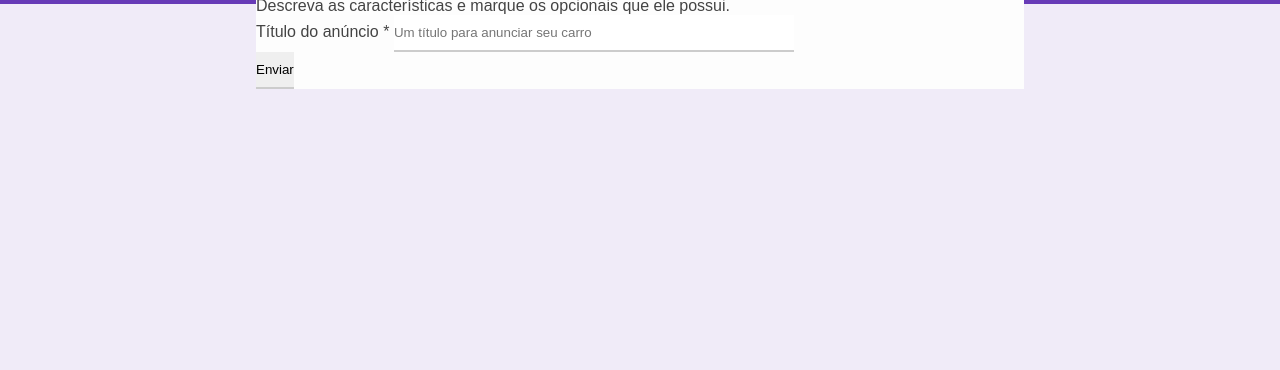
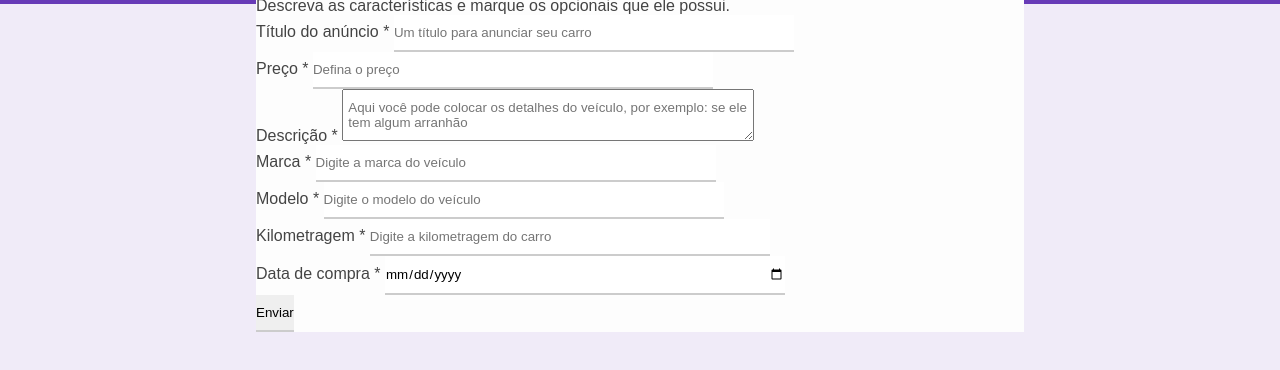
Before and after one commit to Viceleno/site-formulario, a plain HTML site: page index.html in a window 1280 px wide. Shown: the part 196-566 px from the top of the page. Drawn offline with Linux system fonts and the light colour scheme.

Commit message:
3º commit - inserindo os dados do carro

```diff
--- a/css/styles.css
+++ b/css/styles.css
@@ -31,8 +31,13 @@ input{
 input[type="text"],
 input[type="number"],
 input[type="date"],
-input[type="file"] {
+input[type="file"],
+textarea {
     width: 400px;
+}
+
+textarea{
+    padding: 10px 5px;
 }
 
 /* pagina do cabeçalho */
--- a/index.html
+++ b/index.html
@@ -25,7 +25,85 @@
                             <label for="title">
                                 Título do anúncio <span class="required-field">*</span>
                             </label>
-                            <input type="text" name="title" id="title" class="block" placeholder="Um título para anunciar seu carro" minlength="1" maxlength="30" required>
+                            <input
+                                type="text"
+                                name="title"
+                                id="title"
+                                class="block"
+                                placeholder="Um título para anunciar seu carro" minlength="1"
+                                maxlength="30"
+                                required
+                            />
+                        </div>
+                        <div class="box-input">
+                            <label for="price">
+                                Preço <span class="required-field">*</span>
+                            </label>
+                            <input
+                                type="number"
+                                name="price"
+                                id="price"
+                                class="block"
+                                placeholder="Defina o preço"
+                                required
+                            />
+                        </div>
+                        <div class="box-input">
+                            <label for="descrption">
+                                Descrição <span class="required-field">*</span>
+                            </label>
+                            <textarea name="description" id="description" class="block" placeholder="Aqui você pode colocar os detalhes do veículo, por exemplo: se ele tem algum arranhão"></textarea>
+                        </div>
+                        <div class="box-input">
+                            <label for="brand">
+                                Marca <span class="required-field">*</span>
+                            </label>
+                            <input
+                                type="text"
+                                name="brand"
+                                id="brand"
+                                class="block"
+                                placeholder="Digite a marca do veículo"
+                                required
+                            />
+                        </div>
+                        <div class="box-input">
+                            <label for="model">
+                                Modelo <span class="required-field">*</span>
+                            </label>
+                            <input
+                                type="text"
+                                name="model"
+                                id="model"
+                                class="block"
+                                placeholder="Digite o modelo do veículo"
+                                required
+                            />
+                        </div>
+                        <div class="box-input">
+                            <label for="kilometragem">
+                                Kilometragem <span class="required-field">*</span>
+                            </label>
+                            <input
+                                type="number"
+                                name="kilometragem"
+                                id="kilometragem"
+                                class="block"
+                                placeholder="Digite a kilometragem do carro"
+                                required
+                            />
+                        </div>
+                        <div class="box-input">
+                            <label for="purchase_date">
+                                Data de compra <span class="required-field">*</span>
+                            </label>
+                            <input
+                                type="date"
+                                name="purchase_date"
+                                id="purchase_date"
+                                class="block"
+                                required
+                            />
                         </div>
                         <input type="submit" value="Enviar">
                     </div>
```
